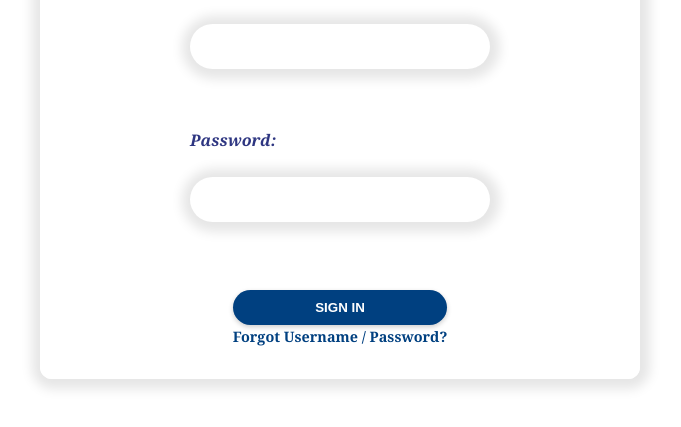
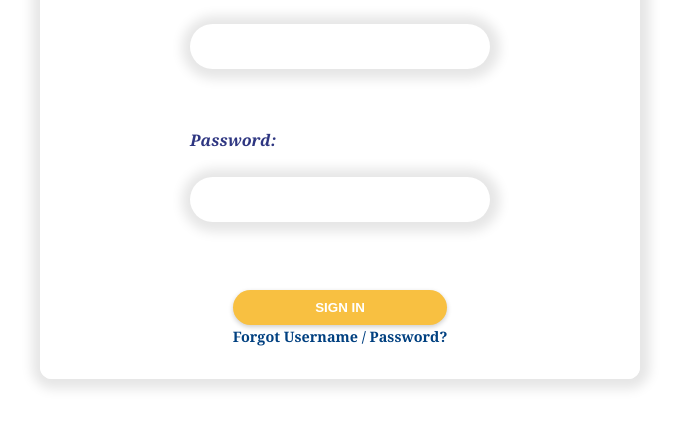
Before and after one commit to JoshuaISapusao/capstone-demo, a plain HTML site: page index.html in a window 1280 px wide. Shown: the part 351-778 px from the top of the page, without its empty margins (300-981 px from the left). Drawn offline with Linux system fonts and the light colour scheme.

Commit message:
Change button background color and styles
Updated button color to a brighter shade and adjusted styles.

```diff
--- a/LoginStyle.css
+++ b/LoginStyle.css
@@ -74,7 +74,7 @@ input[type="password"] {
 
 /* === Button === */
 .login-btn {
-  background-color: #004080;
+  background-color:  #F8C041;
   color: white;
   padding: 10px 20px;
   border: none;
```
